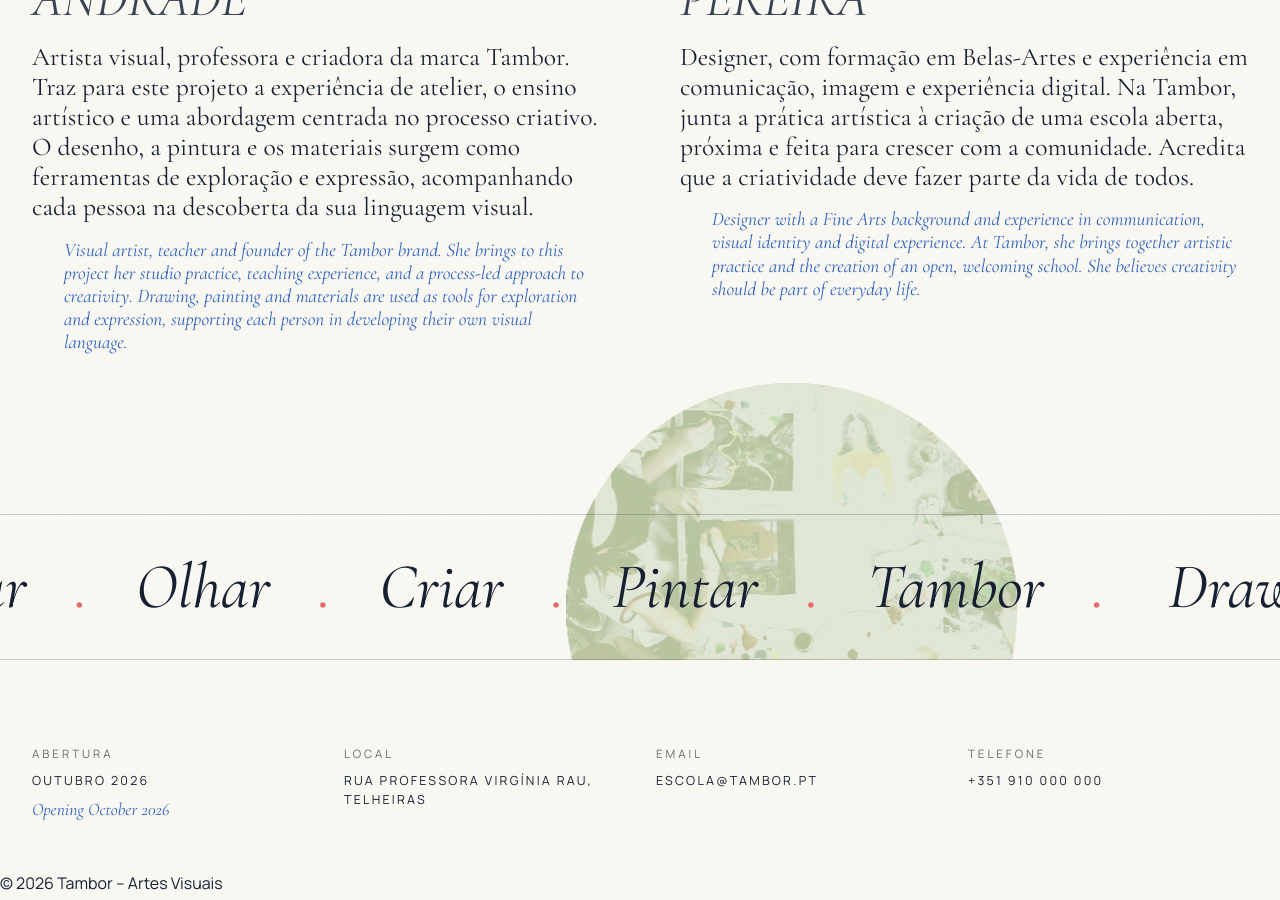
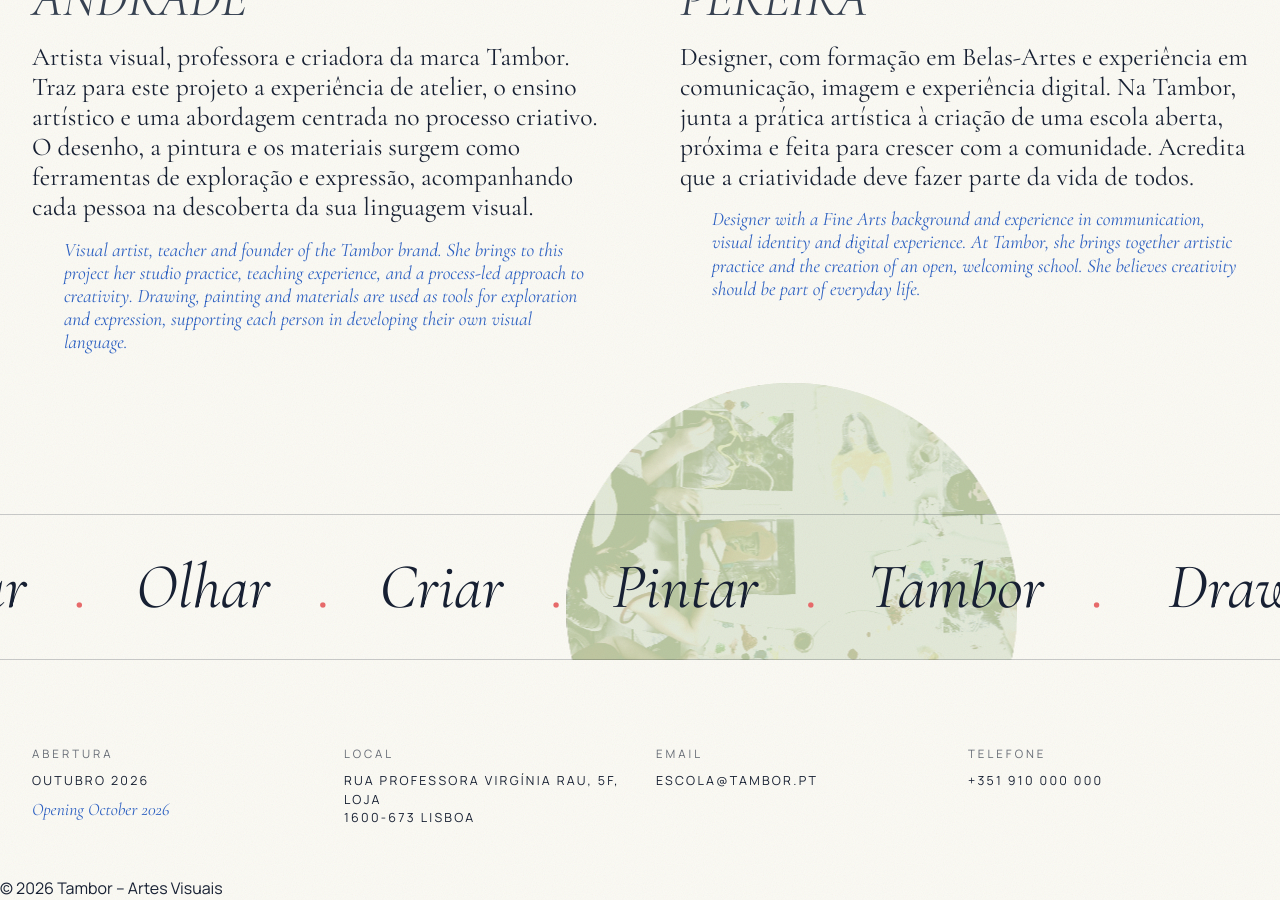
Before and after one commit to tambor-escola/tambor-site, a Jekyll site: the page built from index.html, in a window 1280 px wide and 900 px high, scrolled down 3767 px. Built offline with Jekyll 4.4.1, drawn with Linux system fonts in a browser that asks for light colours.

Commit message:
Fix Mailchimp signup form

```diff
--- a/_includes/footer.html
+++ b/_includes/footer.html
@@ -7,7 +7,7 @@
 
     <div>
       <small>Local</small>
-      <p>Rua Professora Virgínia Rau, Telheiras</p>
+      <p>Rua Professora Virgínia Rau, 5F, loja<br>1600-673 Lisboa</p>
     </div>
 
     <div>
--- a/index.html
+++ b/index.html
@@ -71,12 +71,7 @@
         </div>
       </div>
 
-      <form
-  class="signup-form"
-  action="https://tambor.us12.list-manage.com/subscribe/post"
-  method="post"
-  target="_blank"
->
+      <input type="email" name="EMAIL" placeholder="email@email.com" required>
   <input
     type="hidden"
     name="u"
```
